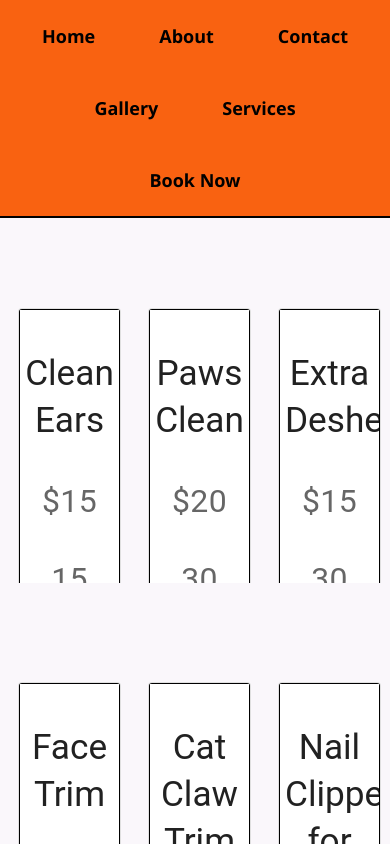
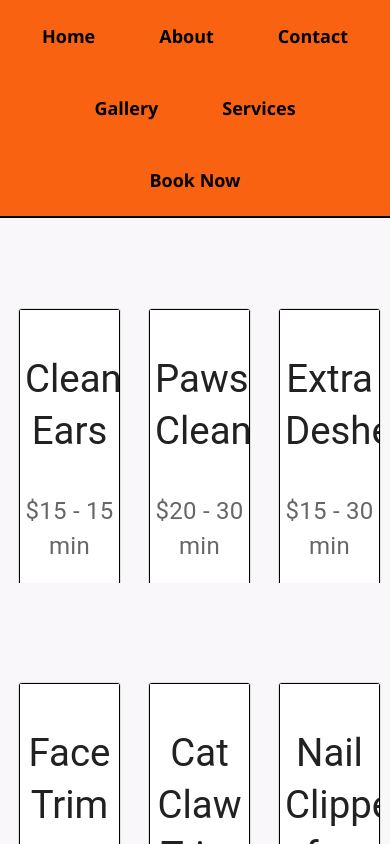
Before and after one commit to chromeshock/astoria-grooming-holsitic-spa, a React (Create React App) app: page /Services in a window 390 px wide. Shown: the top 844 px of the page. Built offline with nearby package versions, Linux system fonts and the light colour scheme.

Commit message:
revised layout

```diff
--- a/src/components/App.css
+++ b/src/components/App.css
@@ -1,6 +1,7 @@
-@media screen (min-width:1080px) {
+/*@media screen (min-width:1080px) {
 
 }
+*/
 body {
   font-family: 'Segoe UI', Tahoma, Geneva, Verdana, sans-serif;
   font-size: 18px;
@@ -18,12 +19,17 @@ h1  {
   border-bottom: black 2px solid;
   padding-bottom: 1em;
 }
+
 .header-moved {
   text-align: center;
 }
 
 .about-txt{
   margin-bottom: 10em;
+}
+
+.description-text {
+  color:  rgb(235, 105, 7);
 }
 
 .image-grid {
@@ -290,12 +296,16 @@ nav a:hover {
 
 .card-container {
   margin: .7em .1em .2em .1em;
-  height: 7.4em;
+  height: 18em;
   width: 80%;
   box-shadow: 0 4px 8px 0 rgba(0, 0, 0, 0.2);
   border-radius: 20px;
   border: rgb(235, 105, 7) solid 2px;
+  margin-bottom: 1em;
+  }
 
+  .description-text {
+  color:  rgb(235, 105, 7);
 }
 
 .card-container:active {
@@ -305,7 +315,6 @@ nav a:hover {
 .card-container.expanded {
 height: auto; /* Height auto when expanded */
   }
-
 .card-container:hover {
 box-shadow: 0 0 10px rgba(0, 0, 0, 0.504);  /* Shadow for depth */
 transform: scale(1.05);  /* Slightly enlarge the card */
--- a/src/components/ServicesCard.js
+++ b/src/components/ServicesCard.js
@@ -17,23 +17,21 @@ function ServiceCard({ service }) {
     <div className={`card-container ${isExpanded ? 'expanded' : ''}`} onClick={handleExpand}>
       <Card variant="outlined">
         <CardContent>
-          <Typography variant="h5" component="div"  sx={{ fontSize: '2.2rem' }}>
+          <Typography variant="h5" component="div"  sx={{ fontSize: '2.4rem' }}>
             <p>{service.name}</p>
           </Typography>
-          <Typography variant="body2" color="textSecondary" sx={{ fontSize: '2rem' }}>
-           <p>{service.price}</p>
+          <Typography variant="body2" color="textSecondary" sx={{ fontSize: '1.5rem' }}>
+           <p>{service.price} - {service.duration}</p>
           </Typography>
-          <Typography variant="body2" color="textSecondary" sx={{ fontSize: '2rem' }}>
-           <p>{service.duration}</p>
-          </Typography>
-          <Typography variant="body2" component="div" sx={{ fontSize: '1.3rem' }}>
-           <p>{service.details}</p>
-          </Typography>
+
            <Fade in={isExpanded} timeout={500}>
-            <Typography variant="body2" color="textSecondary">
+            <Typography variant="body2" color="textSecondary" >
               <p className='txt-formatted'>{service.descriptions}</p>
             </Typography>
           </Fade>
+           <Typography variant="body2" component="div" className='description-text' sx={{ fontSize: '1.5rem' }}>
+           <p>{service.details}</p>
+          </Typography>
         </CardContent>
       </Card>
     </div>
```
Lines whose indentation alone changed are shown as unchanged.
